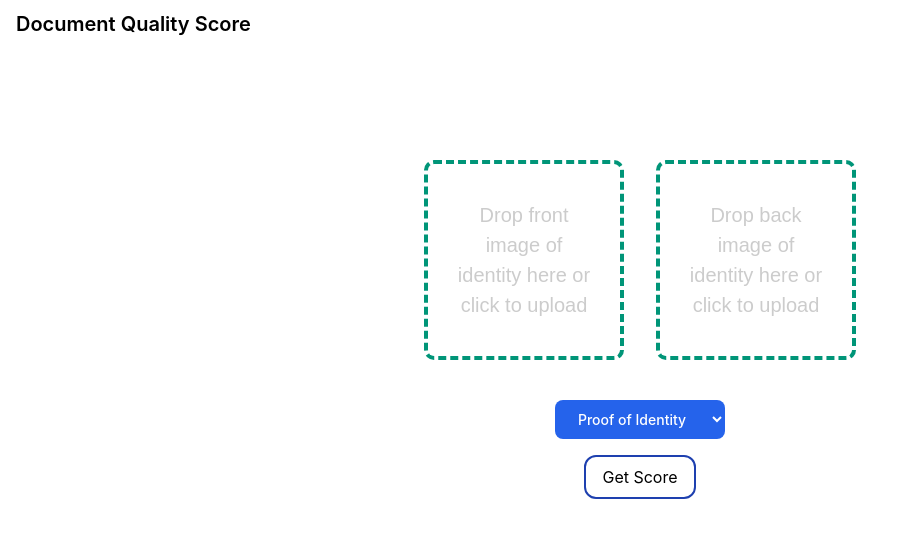
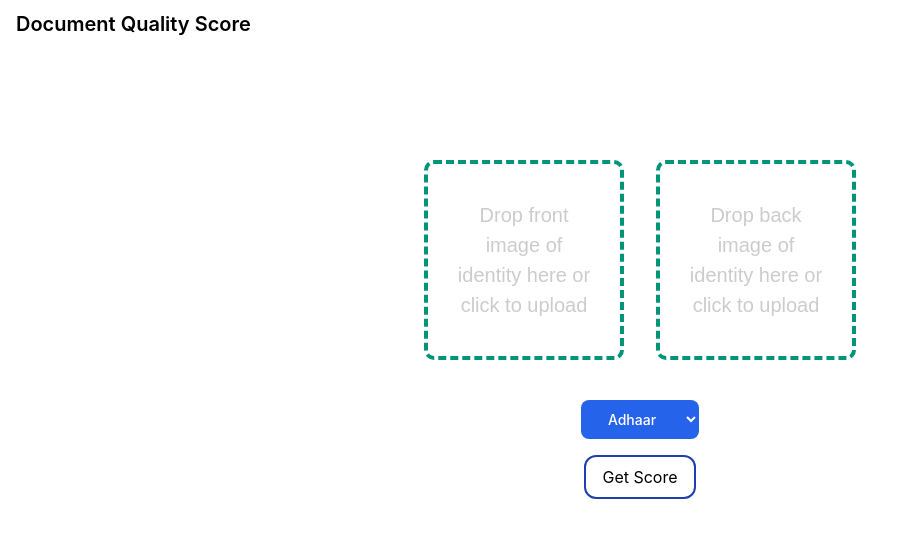
Before and after one commit to deepdarshan21/doc-quality-score, a Next.js app: page / in a window 1280 px wide. Shown: the top 538 px of the page, without its empty margins (0-902 px from the left). Built offline with nearby package versions, Linux system fonts and the light colour scheme.

Commit message:
chore: update dropworn content
Signed-off-by: Deepdarshan <deepdarshan21@gmail.com>

```diff
--- a/pages/index.js
+++ b/pages/index.js
@@ -112,13 +112,13 @@ export default function Home() {
                             type="button"
                         >
                             <option className="block py-2 text-center hover:bg-gray-100">
-                                Proof of Identity
+                                Adhaar
                             </option>
                             <option className="block py-2 text-center hover:bg-gray-100">
-                                Proof of Address
+                                Pan Card
                             </option>
                             <option className="block py-2 text-center hover:bg-gray-100">
-                                Proof of Birth
+                                Passport
                             </option>
                         </select>
                     </span>
```
